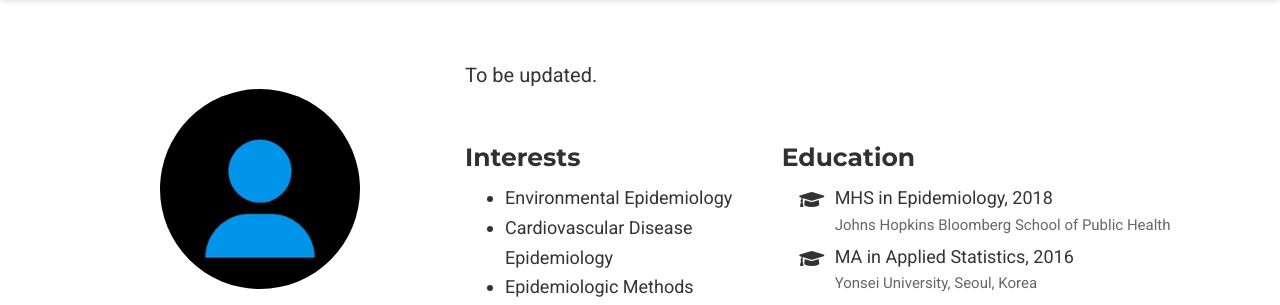
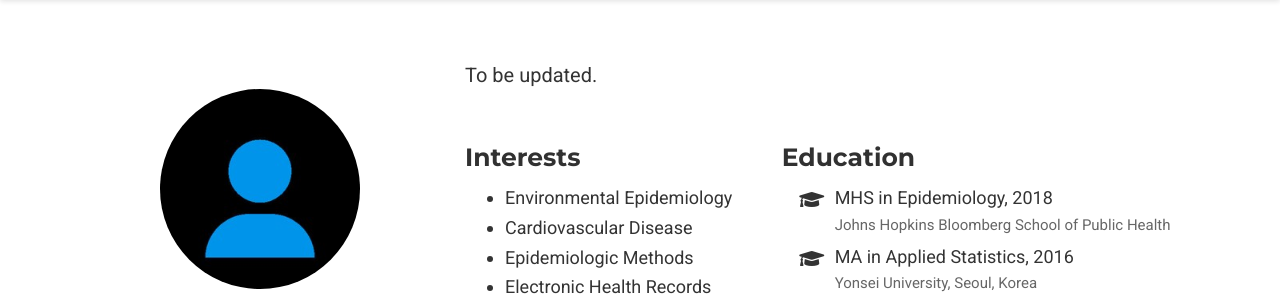
Before and after one commit to jihwanprk/academic_kickstart, a plain HTML site: page authors/admin/index.html in a window 1280 px wide. Shown: the part 71-376 px from the top of the page. Drawn offline with nearby package versions, Linux system fonts and the light colour scheme; some icons are missing.

Commit message:
Build website

```diff
--- a/authors/admin/index.html
+++ b/authors/admin/index.html
@@ -500,7 +500,7 @@
 
           <li>Environmental Epidemiology</li>
 
-          <li>Cardiovascular Disease Epidemiology</li>
+          <li>Cardiovascular Disease</li>
 
           <li>Epidemiologic Methods</li>
 
```
Also changed, not shown: index.html (+1 -1 lines).
